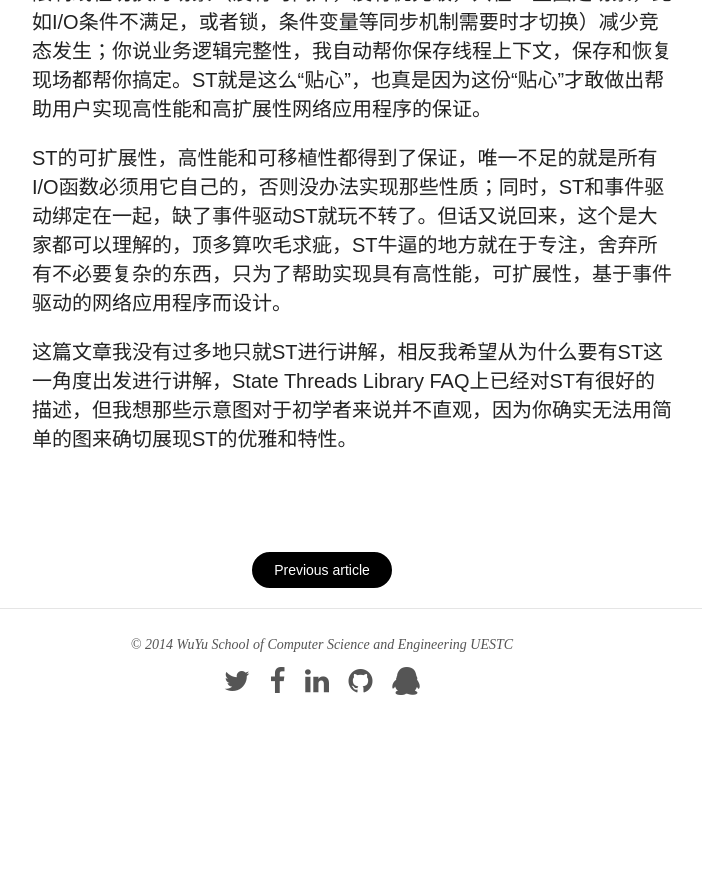
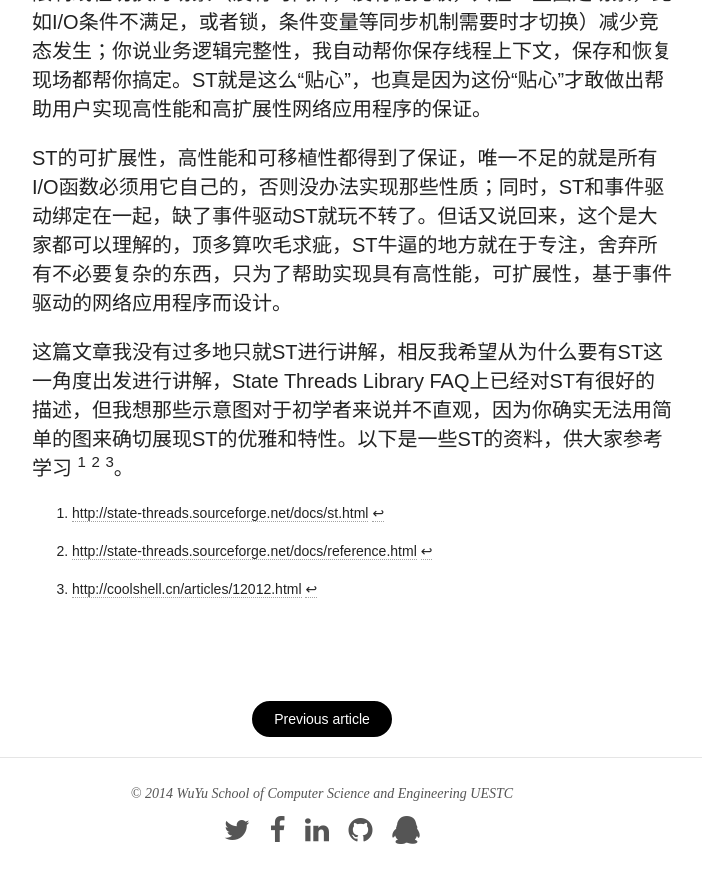
Before and after one commit to wuyu201321060203/wuyu201321060203.github.io, a Jekyll site: the page built from _posts/2014-10-15-ST.md, in a window 1280 px wide and 900 px high, scrolled down 4309 px. Shown: the top 883 px of the window, without its empty margins (318-1020 px from the left). Built offline with Jekyll 4.4.1, drawn with Linux system fonts in a browser that asks for light colours; nearby versions of some CDN libraries; comment, search, counter and statistics services are not loaded; before the commit the page ends 5060 px from its top, so only the background shows below that.

Commit message:
first post of ST

```diff
--- a/_posts/2014-10-15-ST.md
+++ b/_posts/2014-10-15-ST.md
@@ -67,4 +67,10 @@ ST自己实现了一套线程库，有针对性的只处理核心问题，完全
 
 ST的可扩展性，高性能和可移植性都得到了保证，唯一不足的就是所有I/O函数必须用它自己的，否则没办法实现那些性质；同时，ST和事件驱动绑定在一起，缺了事件驱动ST就玩不转了。但话又说回来，这个是大家都可以理解的，顶多算吹毛求疵，ST牛逼的地方就在于专注，舍弃所有不必要复杂的东西，只为了帮助实现具有高性能，可扩展性，基于事件驱动的网络应用程序而设计。
 
-这篇文章我没有过多地只就ST进行讲解，相反我希望从为什么要有ST这一角度出发进行讲解，State Threads Library FAQ上已经对ST有很好的描述，但我想那些示意图对于初学者来说并不直观，因为你确实无法用简单的图来确切展现ST的优雅和特性。
+这篇文章我没有过多地只就ST进行讲解，相反我希望从为什么要有ST这一角度出发进行讲解，State Threads Library FAQ上已经对ST有很好的描述，但我想那些示意图对于初学者来说并不直观，因为你确实无法用简单的图来确切展现ST的优雅和特性。以下是一些ST的资料，供大家参考学习 [^1] [^2] [^3]。
+
+[^1]: <http://state-threads.sourceforge.net/docs/st.html>
+
+[^2]: <http://state-threads.sourceforge.net/docs/reference.html>
+
+[^3]: <http://coolshell.cn/articles/12012.html>
```
